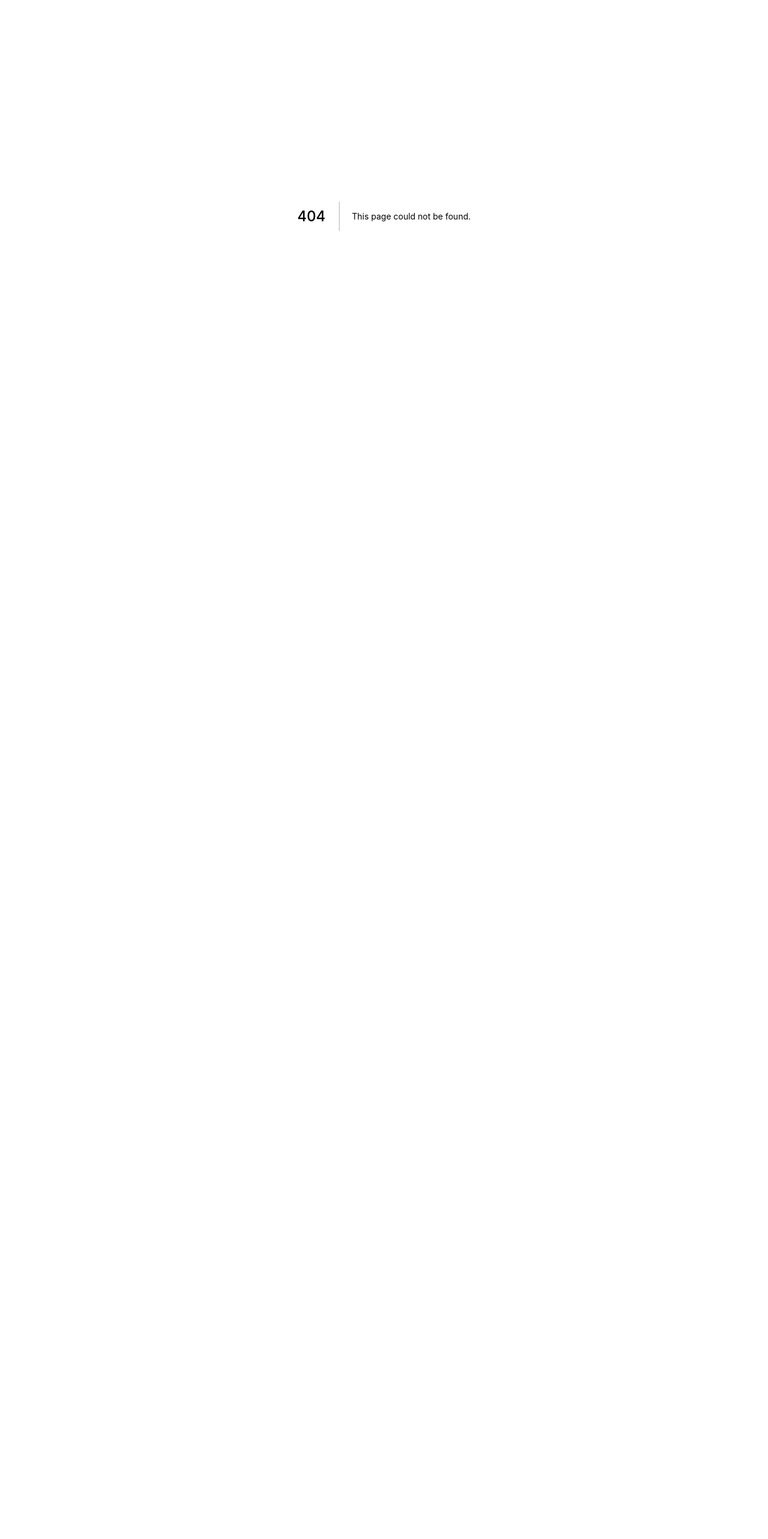
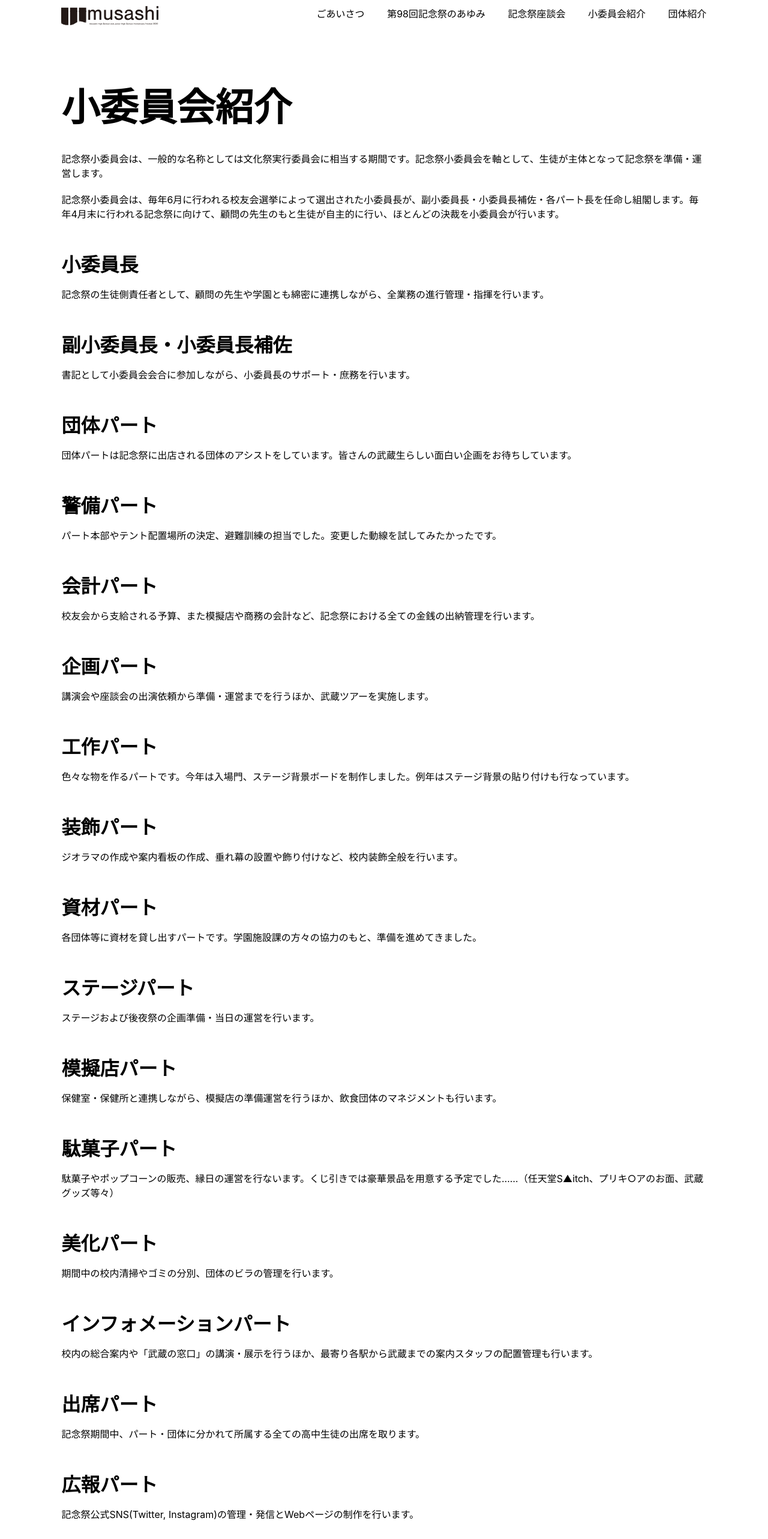
Before and after one commit to Mk-V-z/musashi-98th-annivfest-website, a Next.js app: page /part in a window 1280 px wide. Before the commit this address had no page. Shown: the part 40-2606 px from the top of the page at 60% size. Before the commit the page ends 800 px from the top, so only its background shows below. Built offline with nearby package versions, Linux system fonts and the light colour scheme.

Commit message:
Fix link

```diff
--- a/components/header.js
+++ b/components/header.js
@@ -24,19 +24,19 @@ export default function Header() {
         </a>
       </Link>
       <div className={styles.menu_links}>
-        <Link href="/aisatsu" as="/aisatsu">
+        <Link href="/greeting" as="/greeting">
           <a className={styles.menu_link}>ごあいさつ</a>
         </Link>
-        <Link href="/ayumi" as="/ayumi">
+        <Link href="/steps" as="/steps">
           <a className={styles.menu_link}>第98回記念祭のあゆみ</a>
         </Link>
-        <Link href="/zadankai" as="/zadankai">
+        <Link href="/symposium" as="/symposium">
           <a className={styles.menu_link}>記念祭座談会</a>
         </Link>
-        <Link href="/aisatsu" as="/aisatsu">
-          <a className={styles.menu_link}>パート紹介</a>
+        <Link href="/part" as="/part">
+          <a className={styles.menu_link}>小委員会紹介</a>
         </Link>
-        <Link href="/aisatsu" as="/aisatsu">
+        <Link href="/group" as="/group">
           <a className={styles.menu_link}>団体紹介</a>
         </Link>
       </div>
--- a/pages/aisatsu.js
+++ b/pages/greeting.js
@@ -1,7 +1,7 @@
 import Layout from '../components/layout'
-import styles from '../styles/Aisatsu.module.css'
+import styles from '../styles/Greeting.module.css'
 
-export default function Aisatsu() {
+export default function Greeting() {
   return (
     <Layout>
       <h1>ごあいさつ</h1>
--- /dev/null
+++ b/pages/part.js
@@ -0,0 +1,95 @@
+import Layout from '../components/layout'
+import Styles from '../styles/Part.module.css'
+
+export default function Part() {
+  return (
+    <Layout>
+      <h1>小委員会紹介</h1>
+      <p className={Styles.discription}>
+        記念祭小委員会は、一般的な名称としては文化祭実行委員会に相当する期間です。記念祭小委員会を軸として、生徒が主体となって記念祭を準備・運営します。
+        <br /><br />
+        記念祭小委員会は、毎年6月に行われる校友会選挙によって選出された小委員長が、副小委員長・小委員長補佐・各パート長を任命し組閣します。毎年4月末に行われる記念祭に向けて、顧問の先生のもと生徒が自主的に行い、ほとんどの決裁を小委員会が行います。
+      </p>
+      <div className={Styles.card}>
+        <h2>小委員長</h2>
+        <p>記念祭の生徒側責任者として、顧問の先生や学園とも綿密に連携しながら、全業務の進行管理・指揮を行います。</p>
+      </div>
+      <div className={Styles.card}>
+        <h2>副小委員長・小委員長補佐</h2>
+        <p>書記として小委員会会合に参加しながら、小委員長のサポート・庶務を行います。</p>
+      </div>
+      <div className={Styles.card}>
+        <h2>団体パート</h2>
+        <p>団体パートは記念祭に出店される団体のアシストをしています。皆さんの武蔵生らしい面白い企画をお待ちしています。</p>
+      </div>
+      <div className={Styles.card}>
+        <h2>警備パート</h2>
+        <p>パート本部やテント配置場所の決定、避難訓練の担当でした。変更した動線を試してみたかったです。</p>
+      </div>
+      <div className={Styles.card}>
+        <h2>会計パート</h2>
+        <p>校友会から支給される予算、また模擬店や商務の会計など、記念祭における全ての金銭の出納管理を行います。</p>
+      </div>
+      <div className={Styles.card}>
+        <h2>企画パート</h2>
+        <p>講演会や座談会の出演依頼から準備・運営までを行うほか、武蔵ツアーを実施します。</p>
+      </div>
+      <div className={Styles.card}>
+        <h2>工作パート</h2>
+        <p>色々な物を作るパートです。今年は入場門、ステージ背景ボードを制作しました。例年はステージ背景の貼り付けも行なっています。</p>
+      </div>
+      <div className={Styles.card}>
+        <h2>装飾パート</h2>
+        <p>ジオラマの作成や案内看板の作成、垂れ幕の設置や飾り付けなど、校内装飾全般を行います。</p>
+      </div>
+      <div className={Styles.card}>
+        <h2>資材パート</h2>
+        <p>各団体等に資材を貸し出すパートです。学園施設課の方々の協力のもと、準備を進めてきました。</p>
+      </div>
+      <div className={Styles.card}>
+        <h2>ステージパート</h2>
+        <p>ステージおよび後夜祭の企画準備・当日の運営を行います。</p>
+      </div>
+      <div className={Styles.card}>
+        <h2>模擬店パート</h2>
+        <p>保健室・保健所と連携しながら、模擬店の準備運営を行うほか、飲食団体のマネジメントも行います。</p>
+      </div>
+      <div className={Styles.card}>
+        <h2>駄菓子パート</h2>
+        <p>駄菓子やポップコーンの販売、縁日の運営を行ないます。くじ引きでは豪華景品を用意する予定でした……（任天堂S▲itch、プリキ○アのお面、武蔵グッズ等々）</p>
+      </div>
+      <div className={Styles.card}>
+        <h2>美化パート</h2>
+        <p>期間中の校内清掃やゴミの分別、団体のビラの管理を行います。</p>
+      </div>
+      <div className={Styles.card}>
+        <h2>インフォメーションパート</h2>
+        <p>校内の総合案内や「武蔵の窓口」の講演・展示を行うほか、最寄り各駅から武蔵までの案内スタッフの配置管理も行います。</p>
+      </div>
+      <div className={Styles.card}>
+        <h2>出席パート</h2>
+        <p>記念祭期間中、パート・団体に分かれて所属する全ての高中生徒の出席を取ります。</p>
+      </div>
+      <div className={Styles.card}>
+        <h2>広報パート</h2>
+        <p>記念祭公式SNS(Twitter, Instagram)の管理・発信とWebページの制作を行います。</p>
+      </div>
+      <div className={Styles.card}>
+        <h2>デザインパート</h2>
+        <p>ロゴデザインから始まり、グッズやパンフレット、ポスター、チケットなどのデザインを行います。</p>
+      </div>
+      <div className={Styles.card}>
+        <h2>商務パート</h2>
+        <p>期間中のドリンク・武蔵グッズの販売を行います。今回は記念事業としてグッズの内部販売・配布を行いました。</p>
+      </div>
+      <div className={Styles.card}>
+        <h2>物品印刷パート</h2>
+        <p>小冊子の印刷と物品の購入と貸し出しを行っています。耳を苛め抜く仕事です。</p>
+      </div>
+      <div className={Styles.card}>
+        <h2>バザーパート</h2>
+        <p>バザー品を集めました。これは来年に繰り越して販売してボランティアをします。お楽しみに！</p>
+      </div>
+    </Layout>
+  )
+}
--- /dev/null
+++ b/styles/Part.module.css
@@ -0,0 +1,7 @@
+.card {
+  margin: 3rem 0;
+}
+
+.card h2 {
+  font-size: 2rem;
+}
--- a/styles/Ayumi.module.css
+++ b/styles/Steps.module.css
@@ -4,12 +4,16 @@
 
 .card {
   display: flex;
-  margin:  3rem 0;
+  margin: 3rem 0;
 }
 
 .card h1 {
   margin: 1rem 0;
   width: 3em;
+}
+
+.card h2 {
+  width: 2.5em;
 }
 
 .card div {
```
Also changed, not shown: pages/steps.js (renamed from pages/ayumi.js, +10 -10 lines), pages/symposium.js (added, +9 -0 lines), styles/Greeting.module.css (renamed from styles/Aisatsu.module.css).
